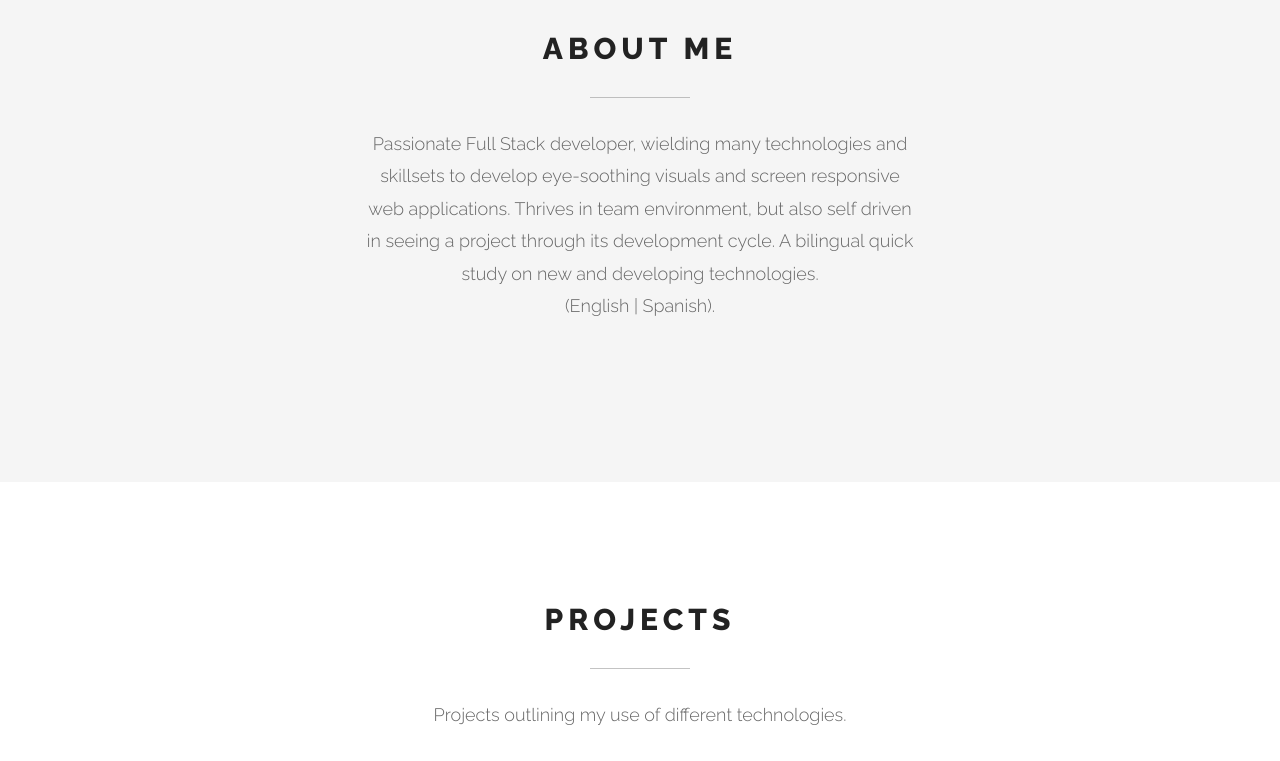
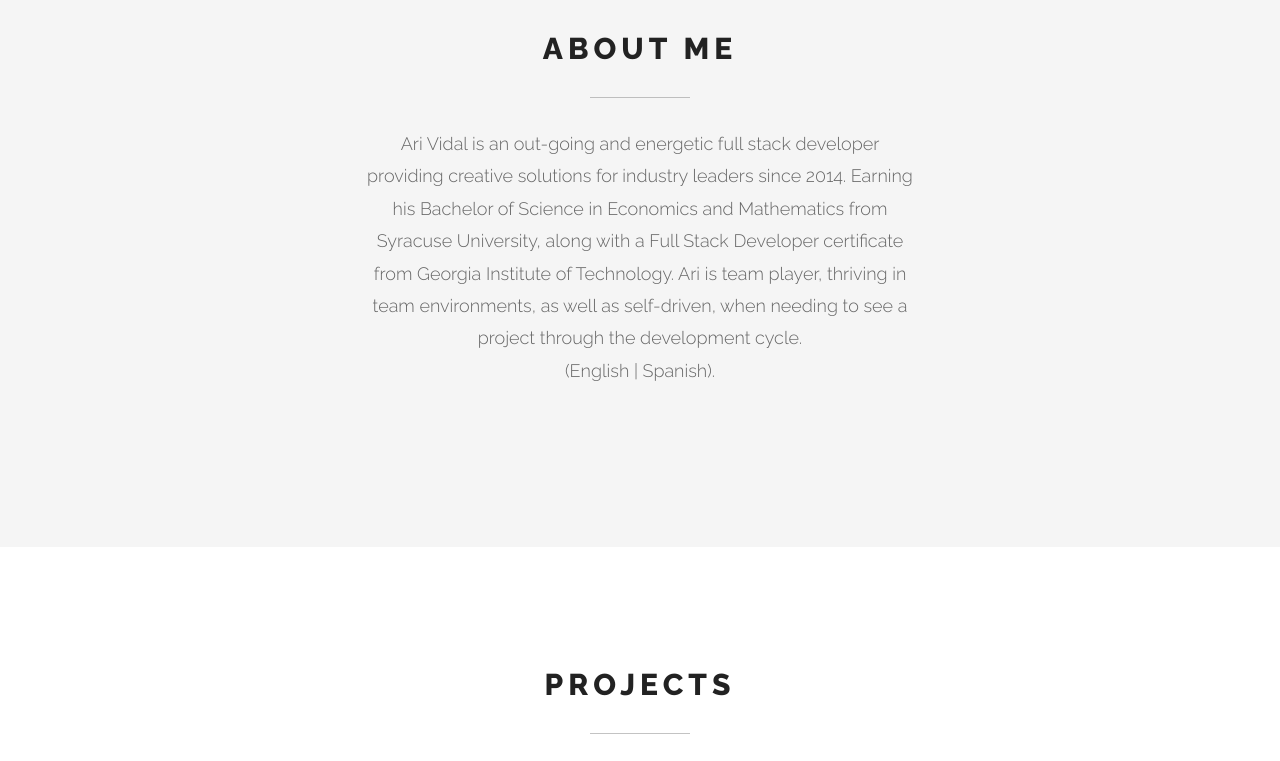
Before and after one commit to arigold24k/Portfoliov1, a website: page index.html in a window 1280 px wide. Shown: the part 940-1701 px from the top of the page. Drawn offline with Linux system fonts and the light colour scheme.

Commit message:
fixing bio section

```diff
--- a/index.html
+++ b/index.html
@@ -72,7 +72,7 @@
 					<h2 class="pfblock-title">About Me</h2>
 					<div class="pfblock-line"></div>
 					<div class="pfblock-subtitle">
-						Passionate Full Stack developer, wielding many technologies and skillsets to develop eye-soothing visuals and screen responsive web applications.  Thrives in team environment, but also self driven in seeing a project through its development cycle. A bilingual quick study on new and developing technologies.<br> (English | Spanish).
+						Ari Vidal is an out-going and energetic full stack developer providing creative solutions for industry leaders since 2014. Earning his Bachelor of Science in Economics and Mathematics from Syracuse University, along with a Full Stack Developer certificate from Georgia Institute of Technology.  Ari is team player, thriving in team environments, as well as self-driven, when needing to see a project through the development cycle.<br> (English | Spanish).
 					</div>
 				</div>
 			</div>
```
